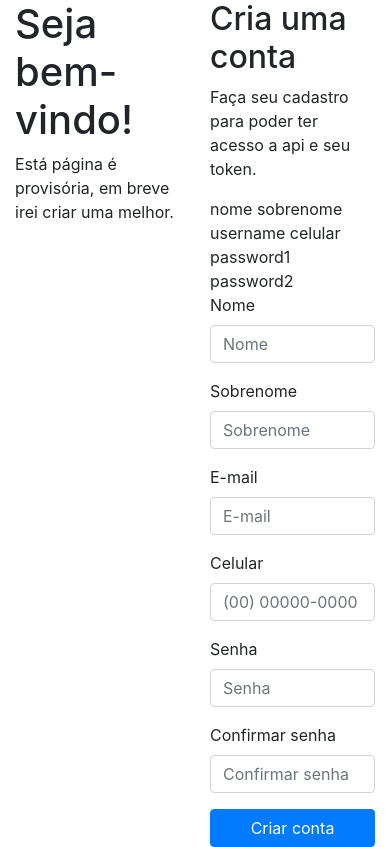
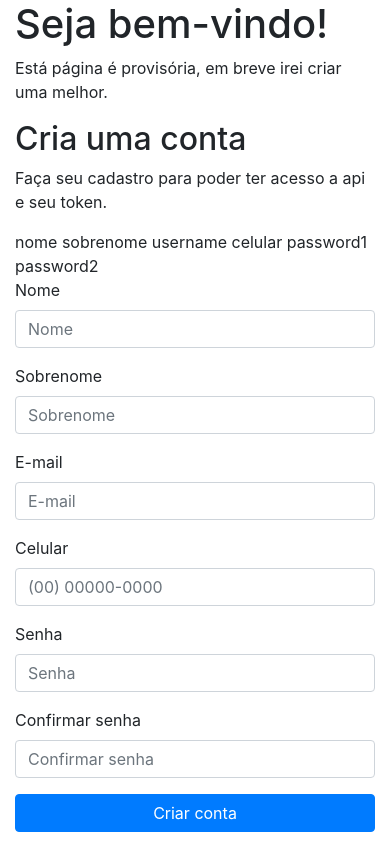
Before and after one commit to emanuelseverino/escoladeapp, a Django app: page /cadastro/ in a window 390 px wide. Run offline with Django 4.2, Linux system fonts and the light colour scheme; parts of the project's set-up code (start-up, migrations or seed data) failed here and were passed over; some libraries are stand-ins or nearby versions.

Commit message:
responsive

```diff
--- a/usuario/templates/usuario/register.html
+++ b/usuario/templates/usuario/register.html
@@ -9,11 +9,11 @@
 {% block content %}
 
 <div class="row">
-    <div class="col-6">
+    <div class="col-sm-12 col-lg-6">
         <h1>Seja bem-vindo!</h1>
         <p>Está página é provisória, em breve irei criar uma melhor.</p>
     </div>
-    <div class="col-6">
+    <div class="col-sm-12 col-lg-6">
         <h2>Cria uma conta</h2>
         <p>Faça seu cadastro para poder ter acesso a api e seu token.</p>
         <form method="post">
```
